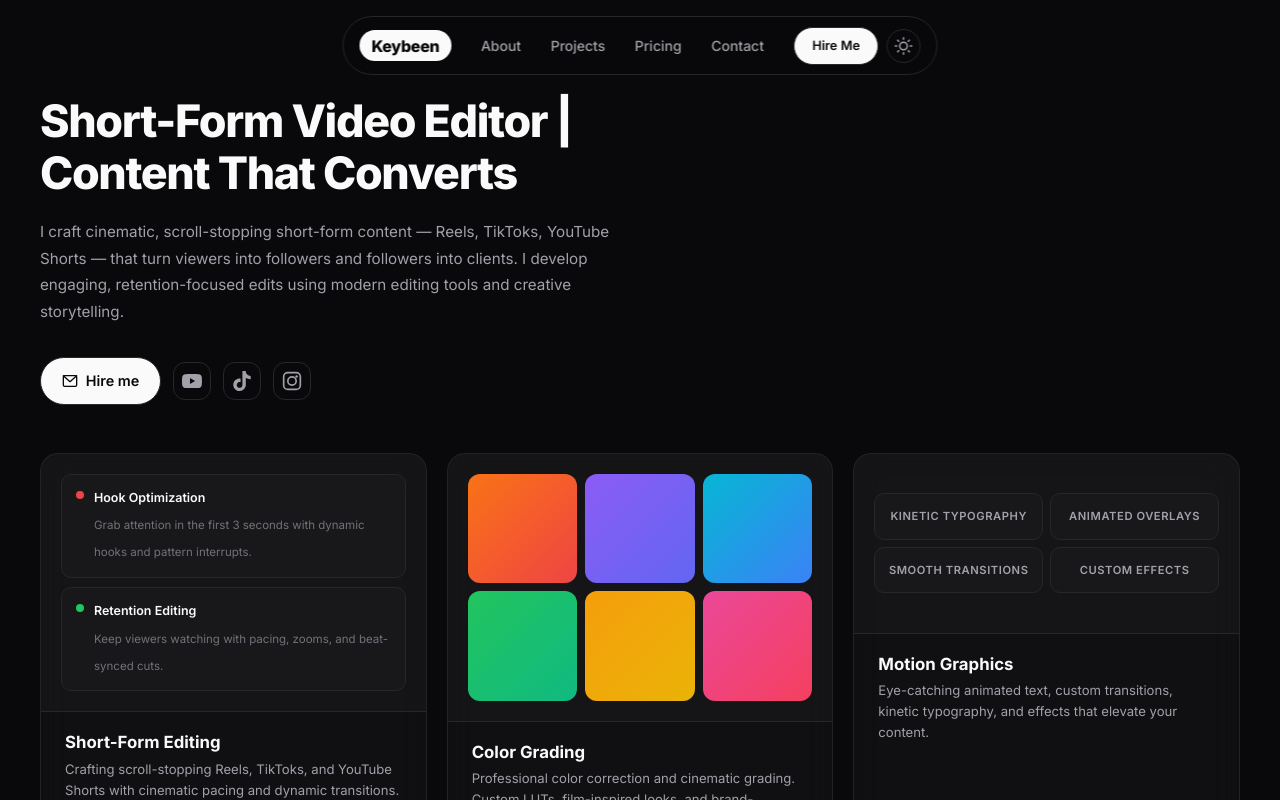
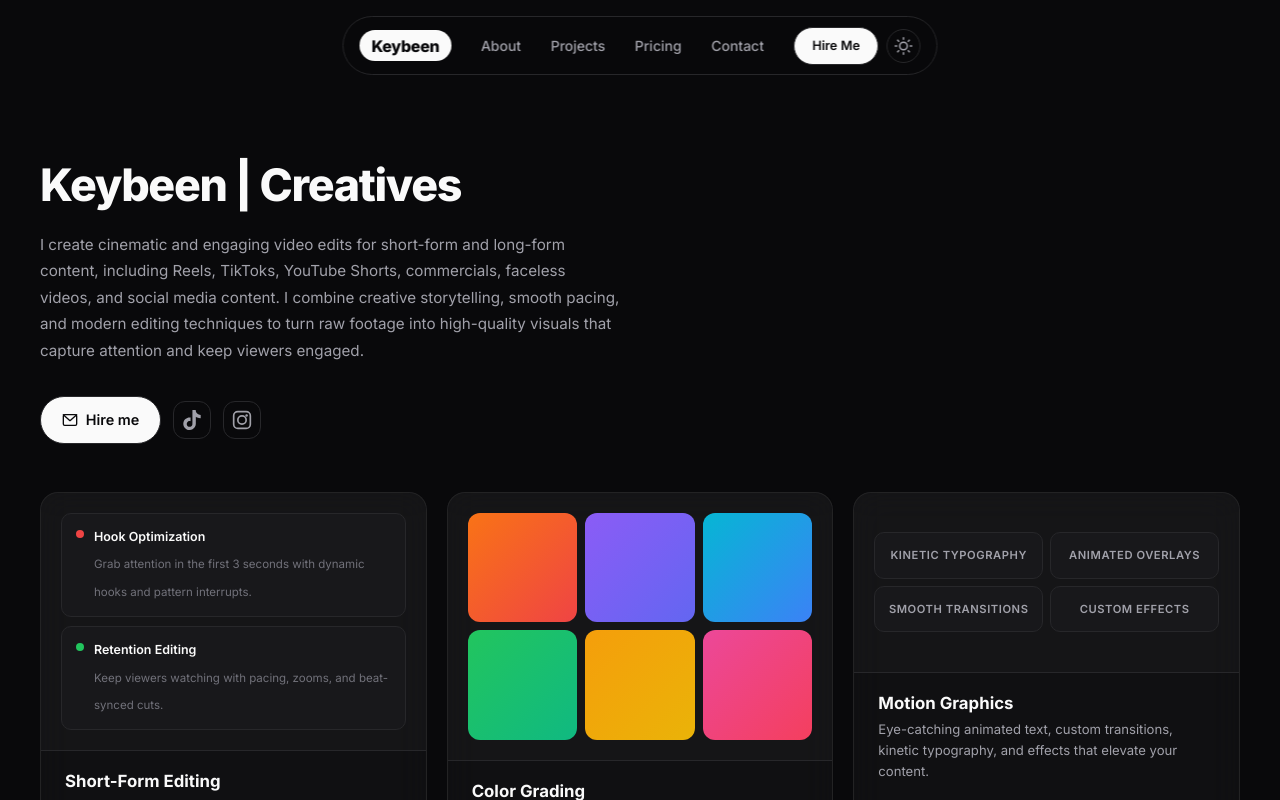
Before and after one commit to 404NeuronNotFound/VE-Portfolio, a React (Vite) app: page / in a window 1280 px wide. Shown: the top 800 px of the page. Built offline with nearby package versions, Linux system fonts and the light colour scheme.

Commit message:
fixing hero section

```diff
--- a/src/components/Hero.tsx
+++ b/src/components/Hero.tsx
@@ -9,13 +9,10 @@ export default function Hero() {
             <div className="hero__content">
                 <div className="hero__text">
                     <h1 className="hero__title">
-                        Short-Form Video Editor | Content That Converts
+                        Keybeen | Creatives
                     </h1>
                     <p className="hero__sub">
-                        I craft cinematic, scroll-stopping short-form content — Reels, TikToks,
-                        YouTube Shorts — that turn viewers into followers and followers into clients.
-                        I develop engaging, retention-focused edits using modern editing tools and
-                        creative storytelling.
+                        I create cinematic and engaging video edits for short-form and long-form content, including Reels, TikToks, YouTube Shorts, commercials, faceless videos, and social media content. I combine creative storytelling, smooth pacing, and modern editing techniques to turn raw footage into high-quality visuals that capture attention and keep viewers engaged.
                     </p>
 
                     <div className="hero__actions">
@@ -30,19 +27,13 @@ export default function Hero() {
                             Hire me
                         </a>
 
-                        <a href="https://youtube.com/@keybeen" target="_blank" rel="noopener noreferrer" className="hero__social" aria-label="YouTube">
-                            <svg width="20" height="20" viewBox="0 0 24 24" fill="currentColor">
-                                <path d="M23.498 6.186a3.016 3.016 0 0 0-2.122-2.136C19.505 3.545 12 3.545 12 3.545s-7.505 0-9.377.505A3.017 3.017 0 0 0 .502 6.186C0 8.07 0 12 0 12s0 3.93.502 5.814a3.016 3.016 0 0 0 2.122 2.136c1.871.505 9.376.505 9.376.505s7.505 0 9.377-.505a3.015 3.015 0 0 0 2.122-2.136C24 15.93 24 12 24 12s0-3.93-.502-5.814zM9.545 15.568V8.432L15.818 12l-6.273 3.568z" />
-                            </svg>
-                        </a>
-
-                        <a href="https://www.tiktok.com/@keybeen" target="_blank" rel="noopener noreferrer" className="hero__social" aria-label="TikTok">
+                        <a href="https://www.tiktok.com/@keybcuts.codes" target="_blank" rel="noopener noreferrer" className="hero__social" aria-label="TikTok">
                             <svg width="20" height="20" viewBox="0 0 24 24" fill="currentColor">
                                 <path d="M12.525.02c1.31-.02 2.61-.01 3.91-.02.08 1.53.63 3.09 1.75 4.17 1.12 1.11 2.7 1.62 4.24 1.79v4.03c-1.44-.05-2.89-.35-4.2-.97-.57-.26-1.1-.59-1.62-.93-.01 2.92.01 5.84-.02 8.75-.08 1.4-.54 2.79-1.35 3.94-1.31 1.92-3.58 3.17-5.91 3.21-1.43.08-2.86-.31-4.08-1.03-2.02-1.19-3.44-3.37-3.65-5.71-.02-.5-.03-1-.01-1.49.18-1.9 1.12-3.72 2.58-4.96 1.66-1.44 3.98-2.13 6.15-1.72.02 1.48-.04 2.96-.04 4.44-.99-.32-2.15-.23-3.02.37-.63.41-1.11 1.04-1.36 1.75-.21.51-.15 1.07-.14 1.61.24 1.64 1.82 3.02 3.5 2.87 1.12-.01 2.19-.66 2.77-1.61.19-.33.4-.67.41-1.06.1-1.79.06-3.57.07-5.36.01-4.03-.01-8.05.02-12.07z" />
                             </svg>
                         </a>
 
-                        <a href="https://www.instagram.com/keybeen" target="_blank" rel="noopener noreferrer" className="hero__social" aria-label="Instagram">
+                        <a href="https://www.instagram.com/keybeen.creatives/" target="_blank" rel="noopener noreferrer" className="hero__social" aria-label="Instagram">
                             <svg width="20" height="20" viewBox="0 0 24 24" fill="none" stroke="currentColor" strokeWidth="2" strokeLinecap="round" strokeLinejoin="round">
                                 <rect x="2" y="2" width="20" height="20" rx="5" />
                                 <circle cx="12" cy="12" r="5" />
--- a/src/style/Hero.css
+++ b/src/style/Hero.css
@@ -1,5 +1,5 @@
 .hero {
-    padding: 6rem 2rem 3rem;
+    padding: 10rem 2rem 3rem;
 }
 
 .hero__content {
@@ -281,7 +281,7 @@
 
 @media (max-width: 768px) {
     .hero {
-        padding: 5.5rem 1.5rem 2rem;
+        padding: 9rem 1.5rem 2rem;
     }
 
     .hero__title {
```
